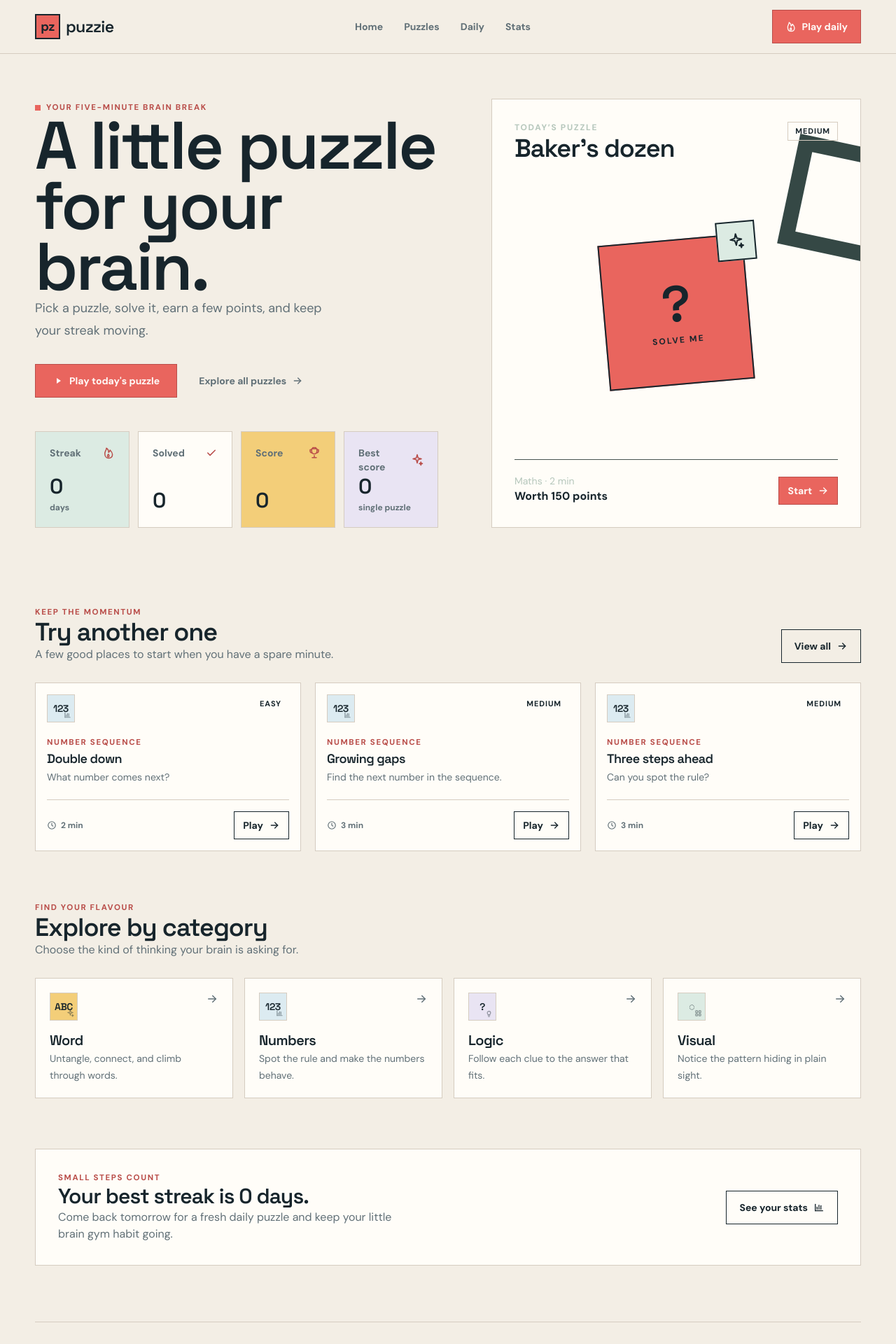
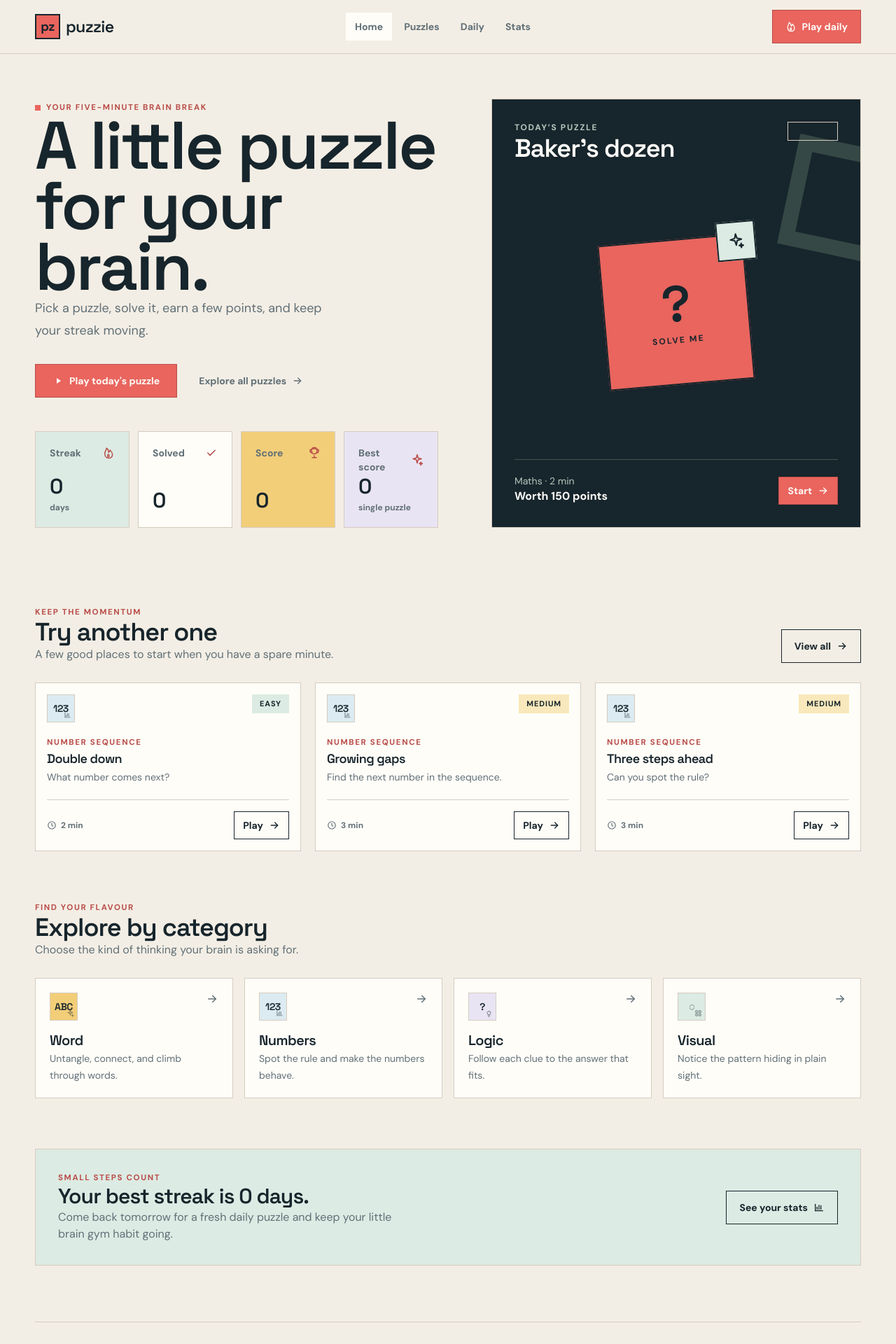
Before and after one commit to pjrus/puzzie, a Next.js app: page / in a window 1280 px wide. Shown: the top 1920 px of the page at 70% size. Built offline with nearby package versions, Linux system fonts and the light colour scheme.

Commit message:
Refactor Card component to support tone variants and update usage across the application

```diff
--- a/app/daily/page.tsx
+++ b/app/daily/page.tsx
@@ -45,7 +45,7 @@ export default function DailyPage() {
             </div>
             <TypeGlyph type={puzzle.type} size="lg" />
           </div>
-          <Card className="mt-8 overflow-hidden bg-[var(--mint)] p-6 sm:p-8">
+          <Card tone="mint" className="mt-8 overflow-hidden p-6 sm:p-8">
             <div className="flex flex-wrap items-center justify-between gap-4">
               <div>
                 <p className="eyebrow">Daily result</p>
--- a/app/page.tsx
+++ b/app/page.tsx
@@ -89,7 +89,10 @@ export default function HomePage() {
           </div>
         </div>
 
-        <Card className="relative min-h-[420px] overflow-hidden border-[var(--ink)] bg-[var(--ink)] p-6 text-[var(--surface)] sm:p-8">
+        <Card
+          tone="dark"
+          className="relative min-h-[420px] overflow-hidden border-[var(--ink)] p-6 sm:p-8"
+        >
           <div className="relative z-10 flex h-full flex-col justify-between">
             <div className="flex items-start justify-between gap-4">
               <div>
@@ -177,7 +180,10 @@ export default function HomePage() {
       <HomeCategories />
 
       <section className="page-width pb-20 pt-4">
-        <Card className="grid gap-6 bg-[var(--mint)] p-6 sm:grid-cols-[1fr_auto] sm:items-center sm:p-8">
+        <Card
+          tone="mint"
+          className="grid gap-6 p-6 sm:grid-cols-[1fr_auto] sm:items-center sm:p-8"
+        >
           <div>
             <p className="eyebrow">Small steps count</p>
             <h2 className="mt-1 text-3xl font-semibold">
--- a/app/puzzles/[category]/page.tsx
+++ b/app/puzzles/[category]/page.tsx
@@ -64,10 +64,10 @@ export default async function CategoryPage({ params }: CategoryPageProps) {
           <Button
             key={item.slug}
             asChild
-            variant={item.slug === category.slug ? "outline" : "secondary"}
+            variant={item.slug === category.slug ? "inverse" : "ghost"}
             className={
               item.slug === category.slug
-                ? "bg-[var(--ink)] text-[var(--surface)]"
+                ? undefined
                 : "bg-[var(--surface)] text-[var(--ink-muted)]"
             }
           >
--- a/components/player/PlayerStates.tsx
+++ b/components/player/PlayerStates.tsx
@@ -30,7 +30,10 @@ export function CompletionCard({
           {daily ? "Daily puzzle" : "Puzzle complete"}
         </span>
       </div>
-      <Card className="mt-8 overflow-hidden border-[var(--ink)] bg-[var(--ink)] p-7 text-[var(--surface)] sm:p-10">
+      <Card
+        tone="dark"
+        className="mt-8 overflow-hidden border-[var(--ink)] p-7 sm:p-10"
+      >
         <div className="flex items-center gap-3">
           <span className="grid h-12 w-12 place-items-center bg-[var(--mint)] text-[var(--ink)]">
             <Icon name="check" size={25} />
@@ -107,7 +110,10 @@ export function FailedPuzzle({
           Back to {daily ? "daily" : "puzzles"}
         </Link>
       </Button>
-      <Card className="mt-8 border-[var(--coral-border)] bg-[var(--coral-soft)] p-7 sm:p-10">
+      <Card
+        tone="danger"
+        className="mt-8 border-[var(--coral-border)] p-7 sm:p-10"
+      >
         <p className="eyebrow">Almost there</p>
         <h1 className="mt-2 text-4xl font-semibold">That one got away.</h1>
         <p className="mt-3 max-w-lg text-[var(--ink-muted)]">
--- a/components/puzzles/index.tsx
+++ b/components/puzzles/index.tsx
@@ -590,7 +590,7 @@ export function CodeBreakerPuzzle({
   };
   return (
     <div className="mt-7">
-      <Card className="border-[var(--line)] bg-[var(--ink)] p-5 text-[var(--surface)]">
+      <Card tone="dark" className="border-[var(--line)] p-5">
         <p className="text-xs font-black uppercase tracking-[0.12em] text-[#b6c7bc]">
           Clue grid
         </p>
--- a/components/ui/badge.tsx
+++ b/components/ui/badge.tsx
@@ -8,7 +8,7 @@ const badgeVariants = {
   secondary: "border-secondary bg-secondary text-secondary-foreground",
   destructive: "border-destructive bg-destructive text-destructive-foreground",
   outline: "border-border bg-transparent text-foreground",
-  ghost: "border-transparent bg-transparent text-foreground",
+  ghost: "border-transparent text-foreground",
 } as const;
 
 type BadgeVariant = keyof typeof badgeVariants;
--- a/components/ui/button.tsx
+++ b/components/ui/button.tsx
@@ -16,7 +16,9 @@ const buttonVariants = {
   secondary:
     "border-secondary-foreground bg-secondary text-secondary-foreground hover:bg-[var(--line)]",
   ghost:
-    "border-transparent bg-transparent text-muted-foreground hover:bg-accent hover:text-accent-foreground",
+    "border-transparent text-muted-foreground hover:bg-accent hover:text-accent-foreground",
+  inverse:
+    "border-foreground bg-foreground text-background hover:bg-[var(--ink-muted)]",
   link: "border-transparent bg-transparent px-0 text-primary underline-offset-4 hover:underline",
   choice:
     "h-auto min-h-14 w-full justify-start border-border bg-card px-3.5 py-2.5 text-left text-foreground hover:border-primary data-[selected=true]:border-primary data-[selected=true]:bg-[var(--coral-soft)] data-[selected=true]:text-[var(--coral-dark)]",
--- a/components/ui/card.tsx
+++ b/components/ui/card.tsx
@@ -2,12 +2,24 @@ import * as React from "react";
 
 import { cn } from "@/lib/utils";
 
-function Card({ className, ...props }: React.ComponentProps<"div">) {
+const cardTones = {
+  default: "bg-card text-card-foreground",
+  mint: "bg-[var(--mint)] text-card-foreground",
+  dark: "bg-[var(--ink)] text-[var(--surface)]",
+  danger: "bg-[var(--coral-soft)] text-card-foreground",
+} as const;
+
+function Card({
+  className,
+  tone = "default",
+  ...props
+}: React.ComponentProps<"div"> & { tone?: keyof typeof cardTones }) {
   return (
     <div
       data-slot="card"
       className={cn(
-        "flex flex-col border border-border bg-card text-card-foreground",
+        "flex flex-col border border-border",
+        cardTones[tone],
         className,
       )}
       {...props}
```
Also changed, not shown: 1 other file (tests, documents, lock files or other folders).
